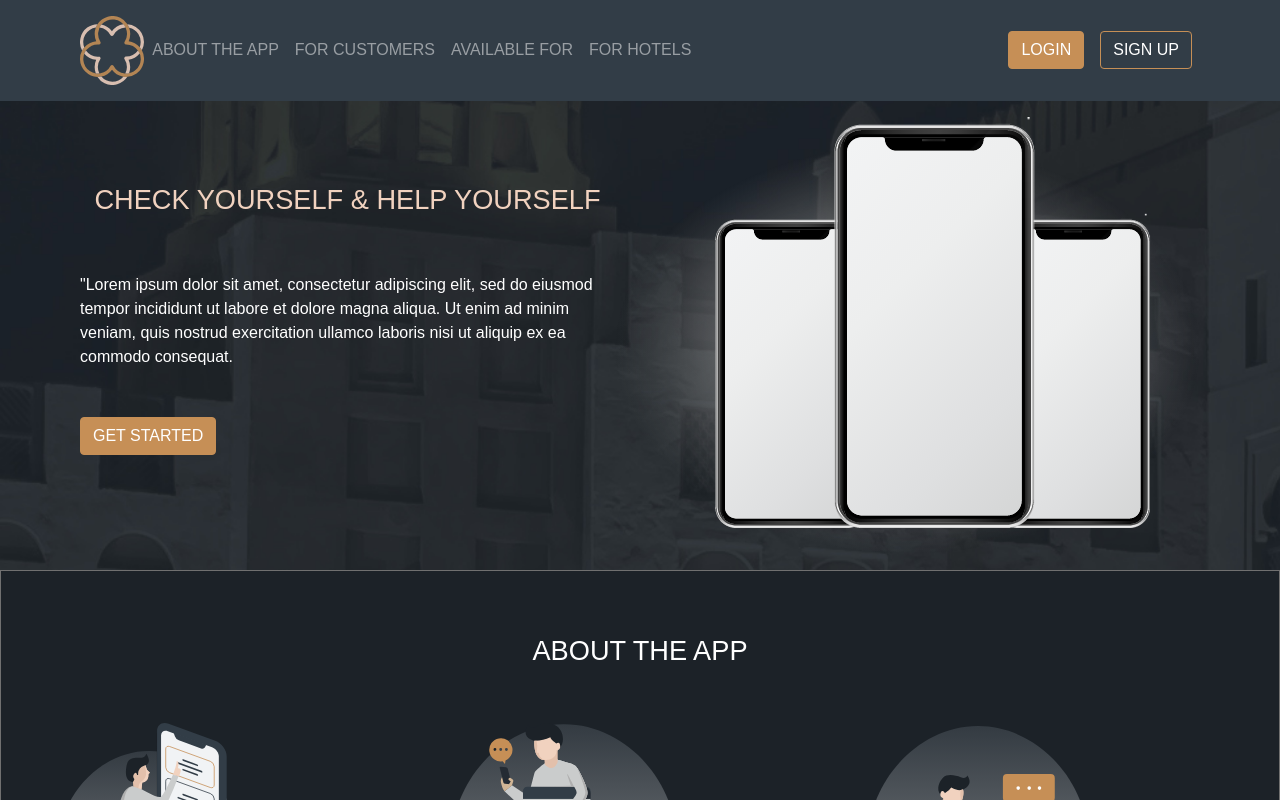
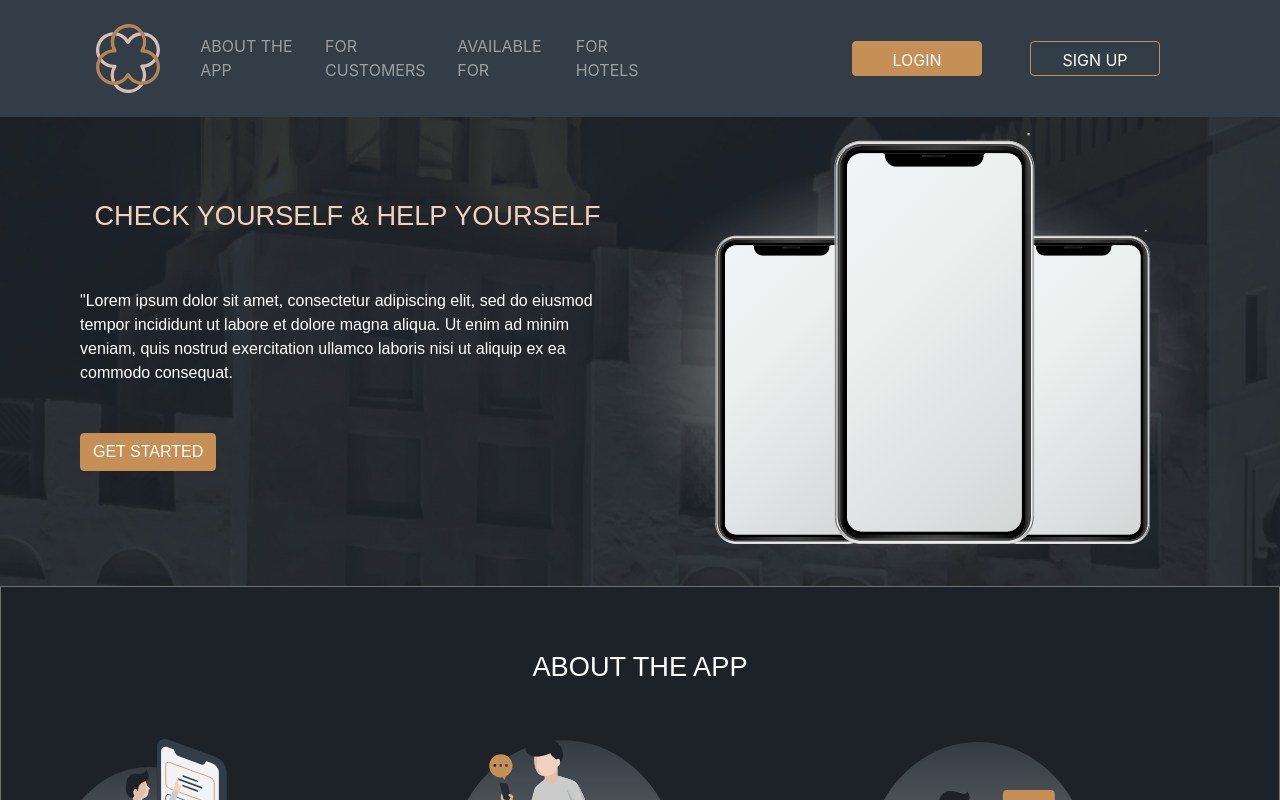
Before and after one commit to Unicornelia/Single-Page-App, a React (Create React App) app: page / in a window 1280 px wide. Shown: the top 800 px of the page. Built offline with nearby package versions, Linux system fonts and the light colour scheme.

Commit message:
Fix styling for navbar

```diff
--- a/src/components/NavComponent.scss
+++ b/src/components/NavComponent.scss
@@ -1,9 +1,15 @@
-nav.navbar-custom {
+nav {
   color: #ffffff;
   background-color: #323d47;
   opacity: 1;
-  padding: 1rem 5rem;
-  font-family: Playfair Display, Regular, sans-serif;
+
+  .navbar-nav {
+    padding: 1rem 5rem;
+
+    img {
+      padding-right: 2rem;
+    }
+  }
 
   a {
     text-transform: uppercase;
@@ -15,7 +21,7 @@ nav.navbar-custom {
   }
 
   .login-button {
-    background-color: #C68F56;
+    background-color: #c68f56;
   }
 
   .sign-up-button {
@@ -23,8 +29,9 @@ nav.navbar-custom {
   }
 
   .btn {
-    color: #FFFFFF;
-    border: 1px solid #C68F56;
-    font-family: Montserrat, sans-serif;
+    width: 130px;
+    height: 35px;
+    border: 1px solid #c68f56;
+    margin: 0 1rem;
   }
 }
```
